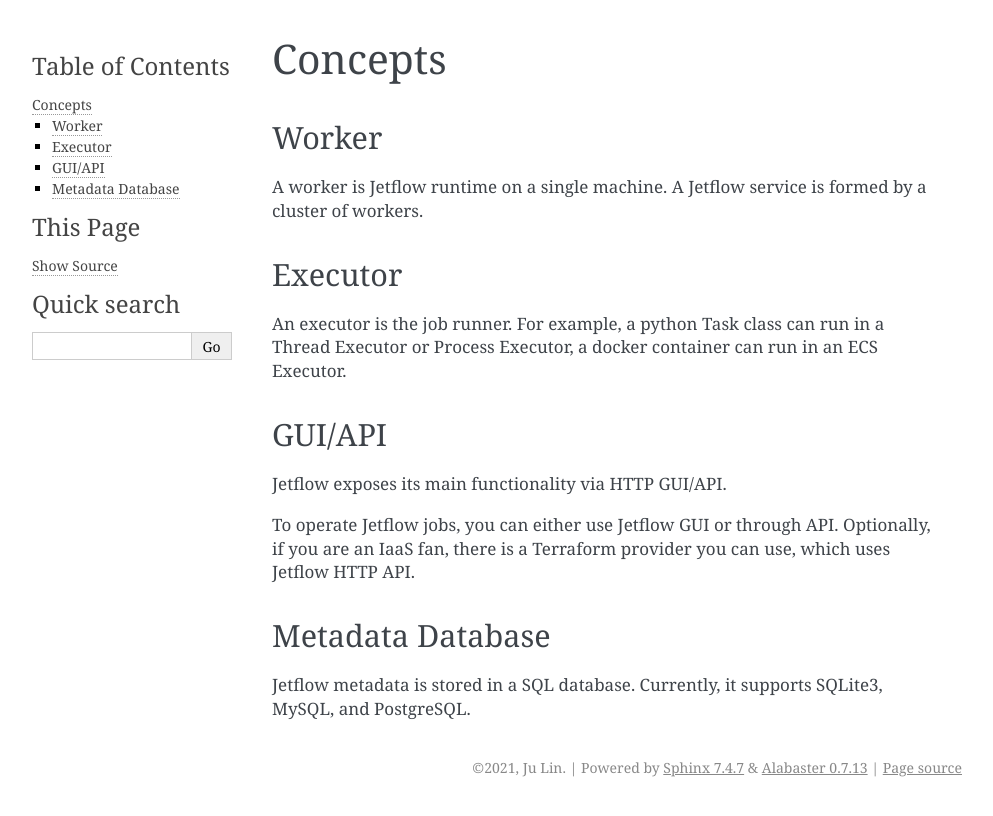
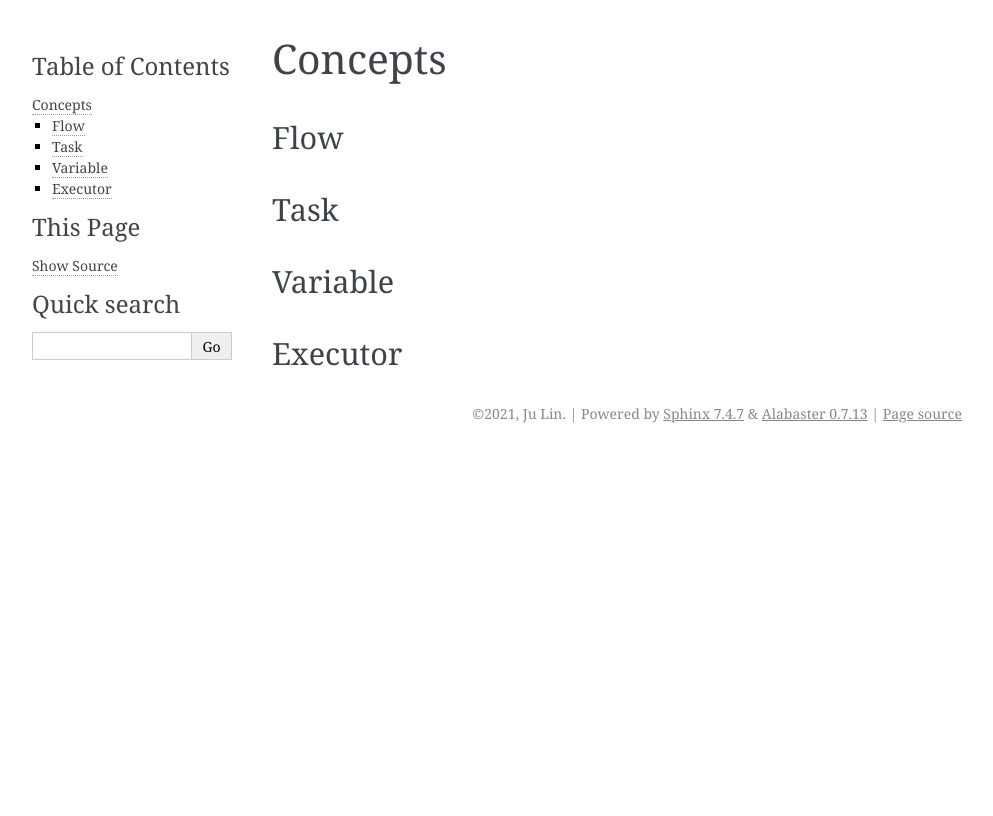
Before and after one commit to soasme/runflow, a Sphinx documentation site: the page built from docs/concepts.rst, in a window 1280 px wide. Shown: the top 816 px of the page, without its empty margins (148-1141 px from the left). Built offline with Sphinx 7.4.7, drawn with Linux system fonts in a browser that asks for light colours.

Commit message:
Update concepts.rst

```diff
--- a/docs/concepts.rst
+++ b/docs/concepts.rst
@@ -1,25 +1,14 @@
 Concepts
 ========
 
-Worker
-------
+Flow
+----
 
-A worker is Jetflow runtime on a single machine. A Jetflow service is formed by a cluster of workers.
+Task
+----
+
+Variable
+--------
 
 Executor
 --------
-
-An executor is the job runner.  For example, a python Task class can run in a Thread Executor or Process Executor, a docker container can run in an ECS Executor.
-
-GUI/API
--------
-
-Jetflow exposes its main functionality via HTTP GUI/API.
-
-To operate Jetflow jobs, you can either use Jetflow GUI or through API.
-Optionally, if you are an IaaS fan, there is a Terraform provider you can use, which uses Jetflow HTTP API.
-
-Metadata Database
------------------
-
-Jetflow metadata is stored in a SQL database. Currently, it supports SQLite3, MySQL, and PostgreSQL.
```
